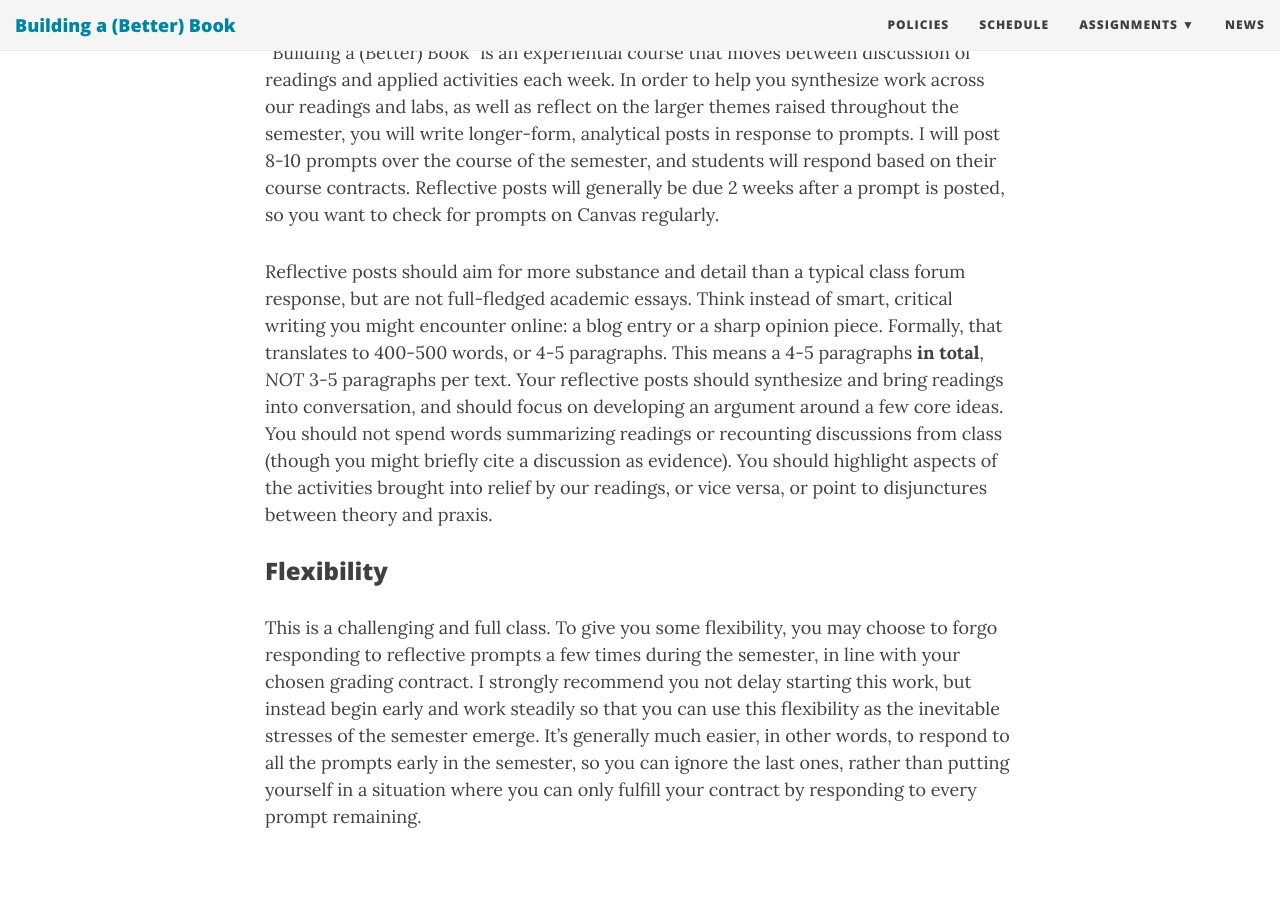
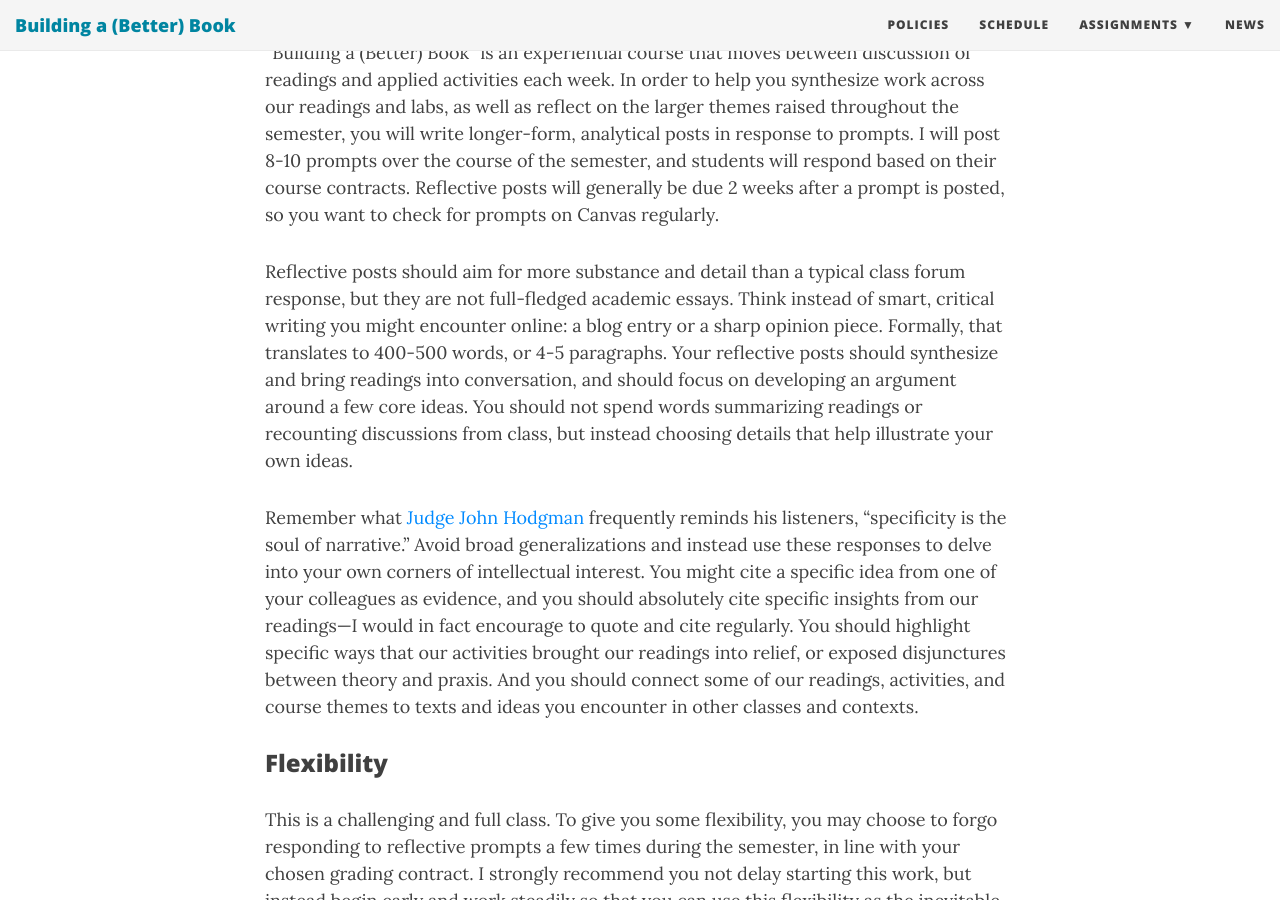
Before and after one commit to rccordell/f20bbb, a Jekyll site: the page built from assignments/reflective-posts.md, in a window 1280 px wide and 900 px high, scrolled down 760 px. Built offline with Jekyll 4.4.1, drawn with Linux system fonts in a browser that asks for light colours; nearby versions of some CDN libraries; some web fonts are replaced.

Commit message:
update assignment

```diff
--- a/assignments/reflective-posts.md
+++ b/assignments/reflective-posts.md
@@ -15,7 +15,9 @@
 
 "Building a (Better) Book" is an experiential course that moves between discussion of readings and applied activities each week. In order to help you synthesize work across our readings and labs, as well as reflect on the larger themes raised throughout the semester, you will write longer-form, analytical posts in response to prompts. I will post 8-10 prompts over the course of the semester, and students will respond based on their course contracts. Reflective posts will generally be due 2 weeks after a prompt is posted, so you want to check for prompts on Canvas regularly.
 
-Reflective posts should aim for more substance and detail than a typical class forum response, but are not full-fledged academic essays. Think instead of smart, critical writing you might encounter online: a blog entry or a sharp opinion piece. Formally, that translates to 400-500 words, or 4-5 paragraphs. This means a 4-5 paragraphs **in total**, *NOT* 3-5 paragraphs per text. Your reflective posts should synthesize and bring readings into conversation, and should focus on developing an argument around a few core ideas. You should not spend words summarizing readings or recounting discussions from class (though you might briefly cite a discussion as evidence). You should highlight aspects of the activities brought into relief by our readings, or vice versa, or point to disjunctures between theory and praxis.
+Reflective posts should aim for more substance and detail than a typical class forum response, but they are not full-fledged academic essays. Think instead of smart, critical writing you might encounter online: a blog entry or a sharp opinion piece. Formally, that translates to 400-500 words, or 4-5 paragraphs. Your reflective posts should synthesize and bring readings into conversation, and should focus on developing an argument around a few core ideas. You should not spend words summarizing readings or recounting discussions from class, but instead choosing details that help illustrate your own ideas.
+
+Remember what [Judge John Hodgman](https://maximumfun.org/podcasts/judge-john-hodgman/) frequently reminds his listeners, "specificity is the soul of narrative." Avoid broad generalizations and instead use these responses to delve into your own corners of intellectual interest. You might cite a specific idea from one of your colleagues as evidence, and you should absolutely cite specific insights from our readings—I would in fact encourage to quote and cite regularly. You should highlight specific ways that our activities brought our readings into relief, or exposed disjunctures between theory and praxis. And you should connect some of our readings, activities, and course themes to texts and ideas you encounter in other classes and contexts.
 
 ### Flexibility
 
```
